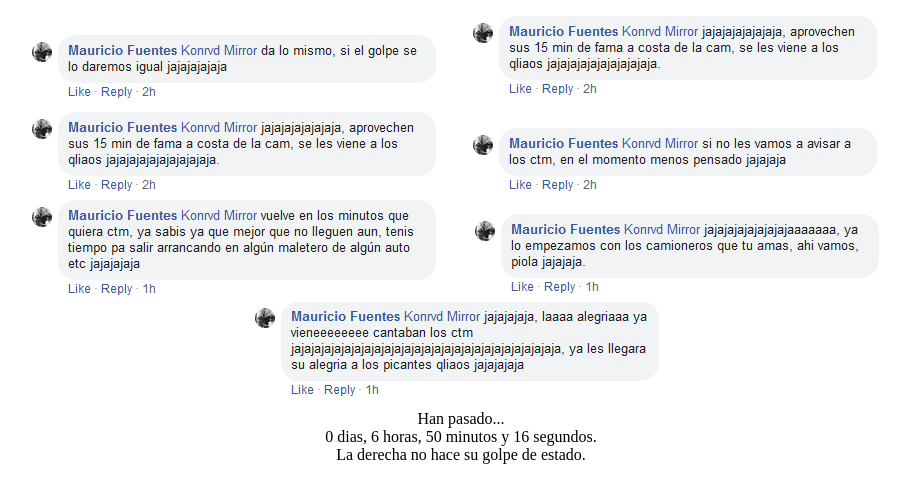
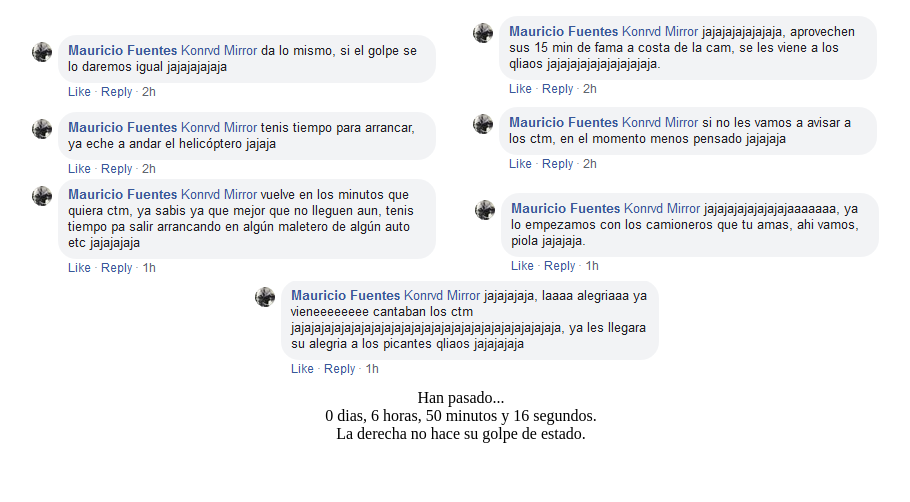
Before and after one commit to 15minutosparaelgolpe/15minutosparaelgolpe.github.io, a plain HTML site: page index.html in a window 1280 px wide. Shown: the whole page, without its empty margins (179-1089 px from the left). Drawn offline with Linux system fonts and the light colour scheme.

Commit message:
Update index.html

```diff
--- a/index.html
+++ b/index.html
@@ -32,7 +32,7 @@ setInterval(updateClock, 1000);
 	</script>
 	<center>
 	<img src="golpe1.PNG"/><img src="golpe2.PNG"/><br>
-	<img src="golpe2.PNG"/><img src="golpe4.PNG"/><br>
+	<img src="golpe3.PNG"/><img src="golpe4.PNG"/><br>
 	<img src="golpe5.PNG"/><img src="golpe6.PNG"/><br>
 	<img src="golpe7.PNG"/>
 
```
